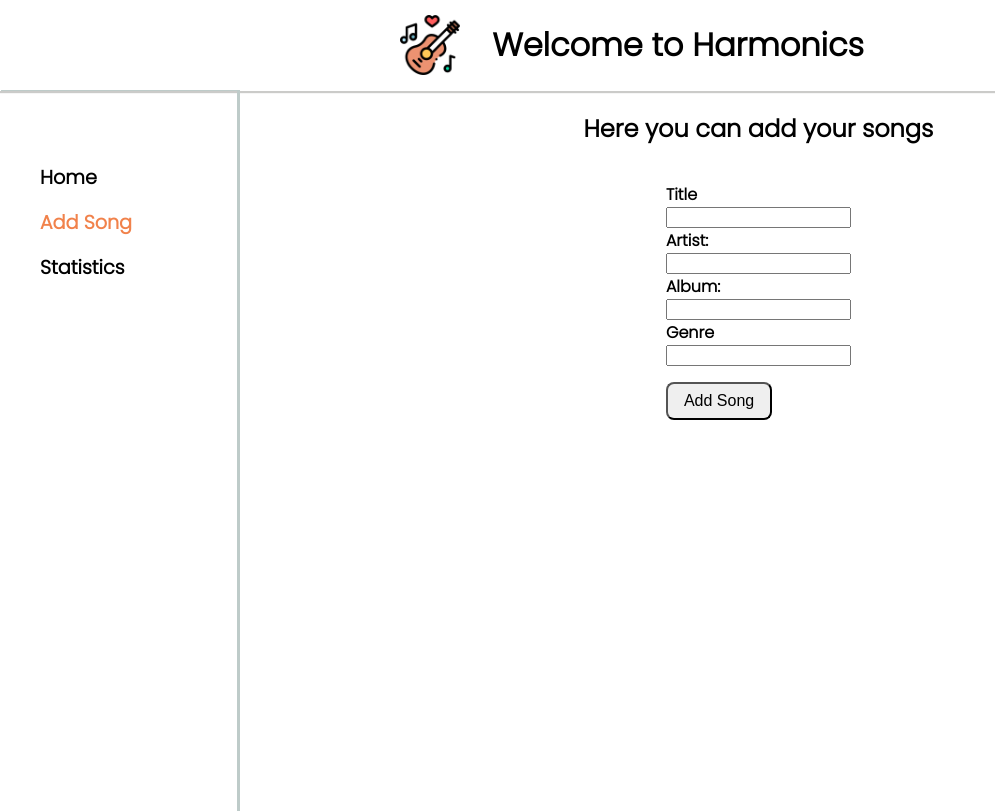
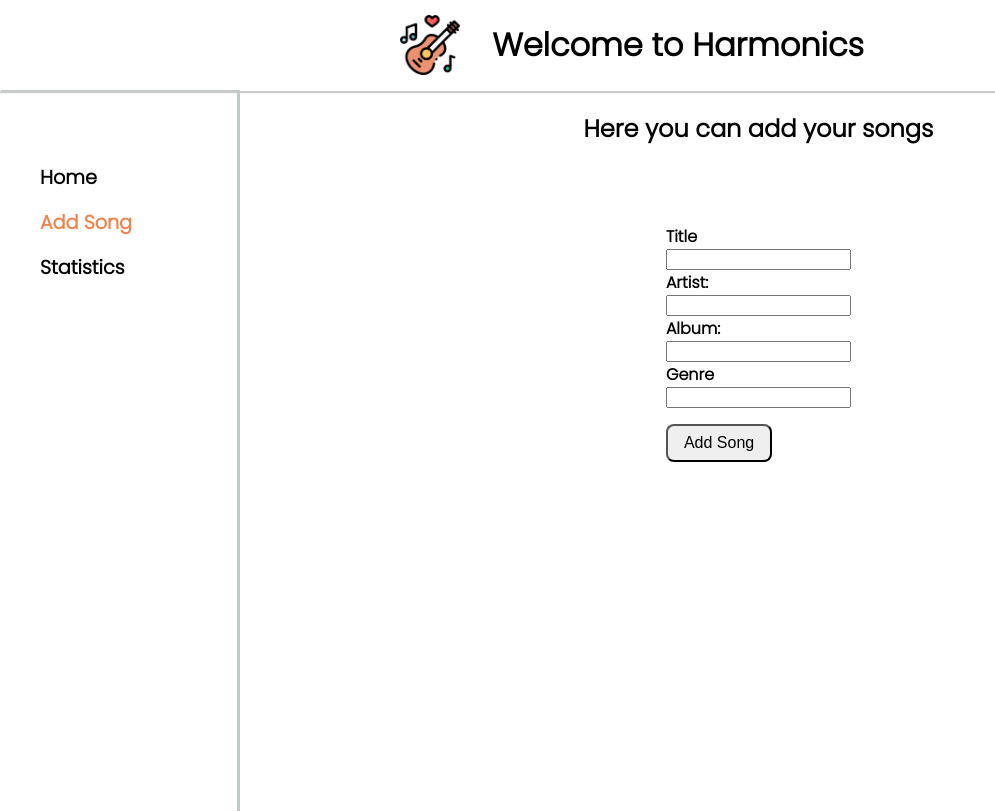
Before and after one commit to Natnae-l/ASTP-FRONT, a React (Vite) app: page /addsong in a window 1280 px wide. Shown: the whole page, without its empty margins (0-995 px from the left). Built offline with nearby package versions, Linux system fonts and the light colour scheme.

Commit message:
song message added

```diff
--- a/src/components/addsong/AddSong.tsx
+++ b/src/components/addsong/AddSong.tsx
@@ -33,7 +33,8 @@ export default function AddSong(){
         Album: '',
         Genre: ''
     });
-    let message: string = '';
+    const [message, setMessage] = useState('');
+
     const handleChange = (e: React.ChangeEvent<HTMLInputElement>) => {
         const { id, value } = e.target;
         setFormData({ ...formData, [id]: value });
@@ -46,7 +47,7 @@ export default function AddSong(){
         console.log(data);
 
         dispatch(addSong(data))
-        message = `<h4>Your song is added</h4>`
+        setMessage('Your song is added')
 
     }
     return (
@@ -54,7 +55,7 @@ export default function AddSong(){
             <h2>
                 Here you can add your songs
             </h2>
-            {message}
+             <h4>{message}</h4>
             <form action="" css={formStyle} onSubmit={handleSubmit}>
             <div css={divStyle}>
                 <label htmlFor="title" >Title</label>
```
